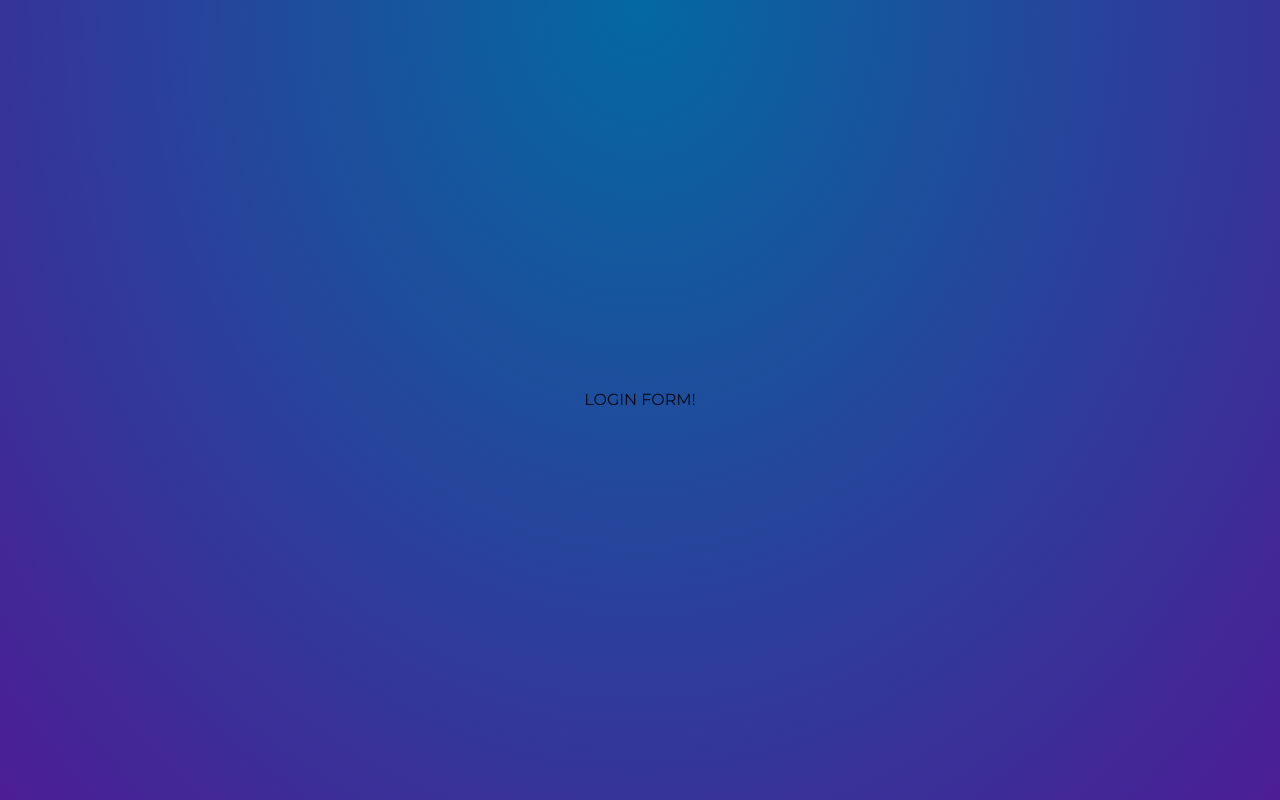
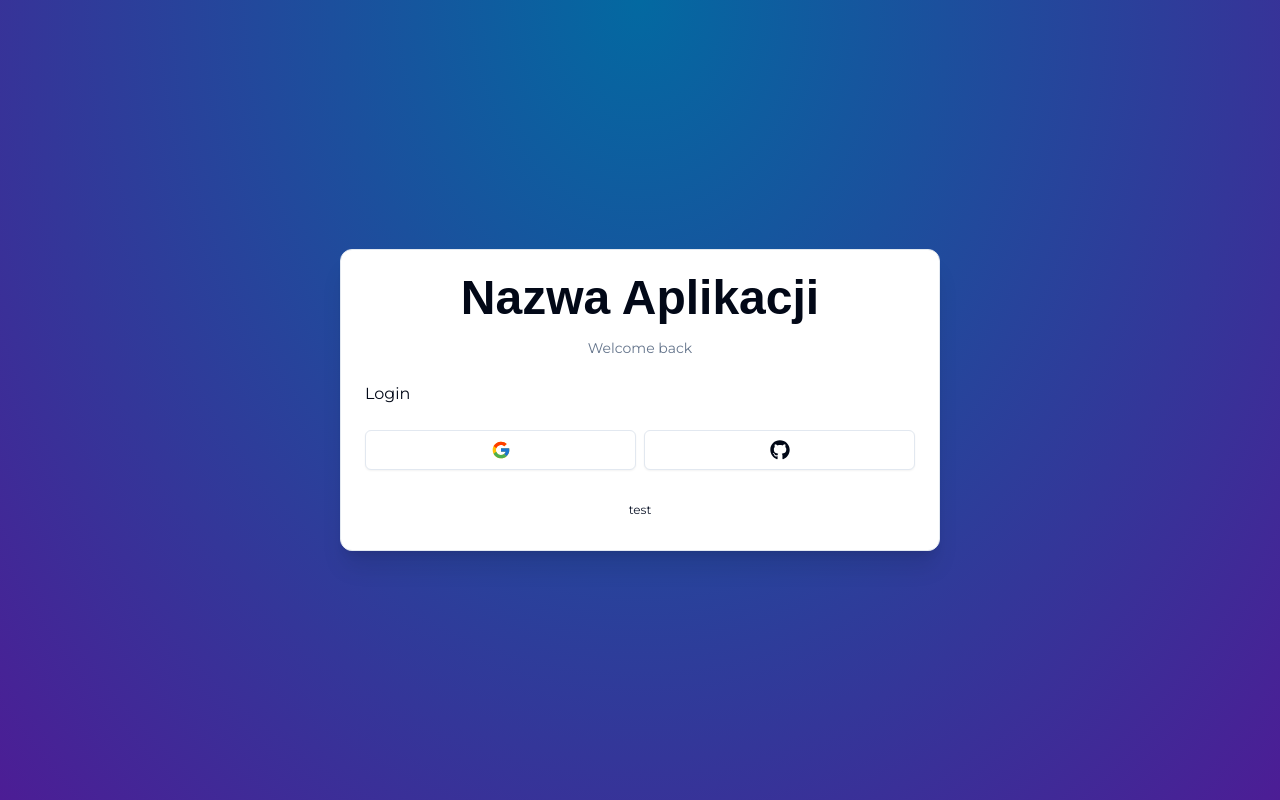
Before and after one commit to Elldrigar/na-regale, a Next.js app: page /auth/login in a window 1280 px wide. Built offline with nearby package versions, Linux system fonts and the light colour scheme; a web font is replaced by a local one.

Commit message:
Card wrapper

```diff
--- a/components/auth/card-wrapper.tsx
+++ b/components/auth/card-wrapper.tsx
@@ -1,22 +1,41 @@
 'use client'
-
+import React from 'react'
 import { Card, CardContent, CardFooter, CardHeader } from '@/components/ui/card'
-import React from 'react'
+import { Header } from '@/components/auth/card-header'
+import { SocialLogin } from '@/components/auth/card-socials-login'
+import { BackButton } from '@/components/auth/back-button'
 
 interface CardWrapperProps {
     children: React.ReactNode
     header: string
+    headerLabel: string
     backButtonLabel: string
     backButtonHref: string
     showSocial?: boolean
 }
 
-export const CordWrapper = ({
+export const CardWrapper = ({
     children,
     header,
+    headerLabel,
     backButtonLabel,
     backButtonHref,
     showSocial
 }: CardWrapperProps) => {
-    return <Card className='w-[500px] shadow-md'></Card>
+    return (
+        <Card className='w-[600px] shadow-xl'>
+            <CardHeader>
+                <Header header={header} label={headerLabel} />
+            </CardHeader>
+            <CardContent>{children}</CardContent>
+            {showSocial && (
+                <CardFooter>
+                    <SocialLogin />
+                </CardFooter>
+            )}
+            <CardFooter className='justify-center'>
+                <BackButton href={backButtonHref} label={backButtonLabel} />
+            </CardFooter>
+        </Card>
+    )
 }
--- a/components/auth/login-form.tsx
+++ b/components/auth/login-form.tsx
@@ -1,3 +1,14 @@
+import { CardWrapper } from '@/components/auth/card-wrapper'
+
 export const LoginForm = () => {
-    return <div>LOGIN FORM!</div>
+    return (
+        <CardWrapper
+            header='Nazwa Aplikacji'
+            headerLabel='Welcome back'
+            backButtonLabel='test'
+            backButtonHref='test'
+            showSocial>
+            Login
+        </CardWrapper>
+    )
 }
```
